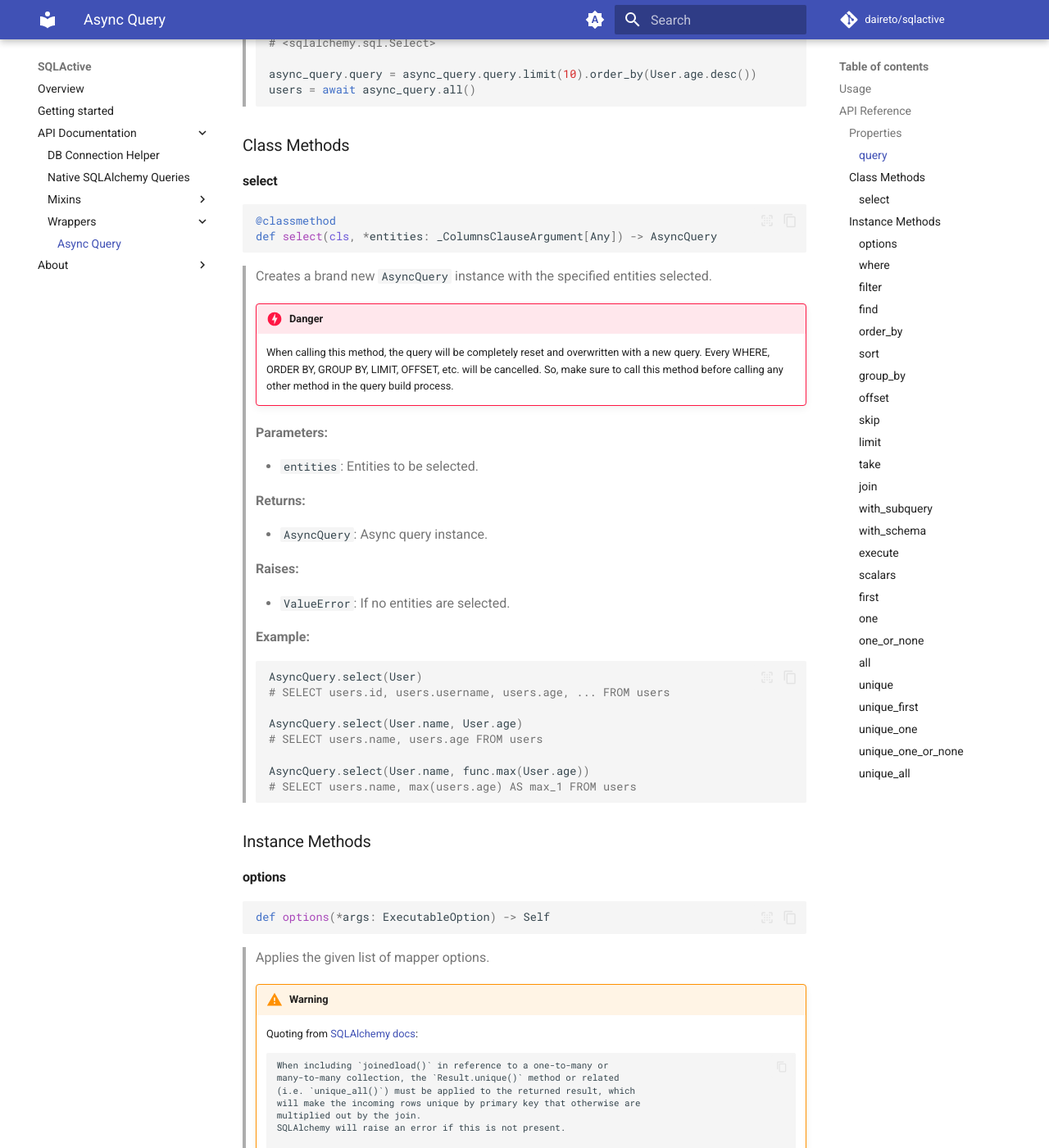
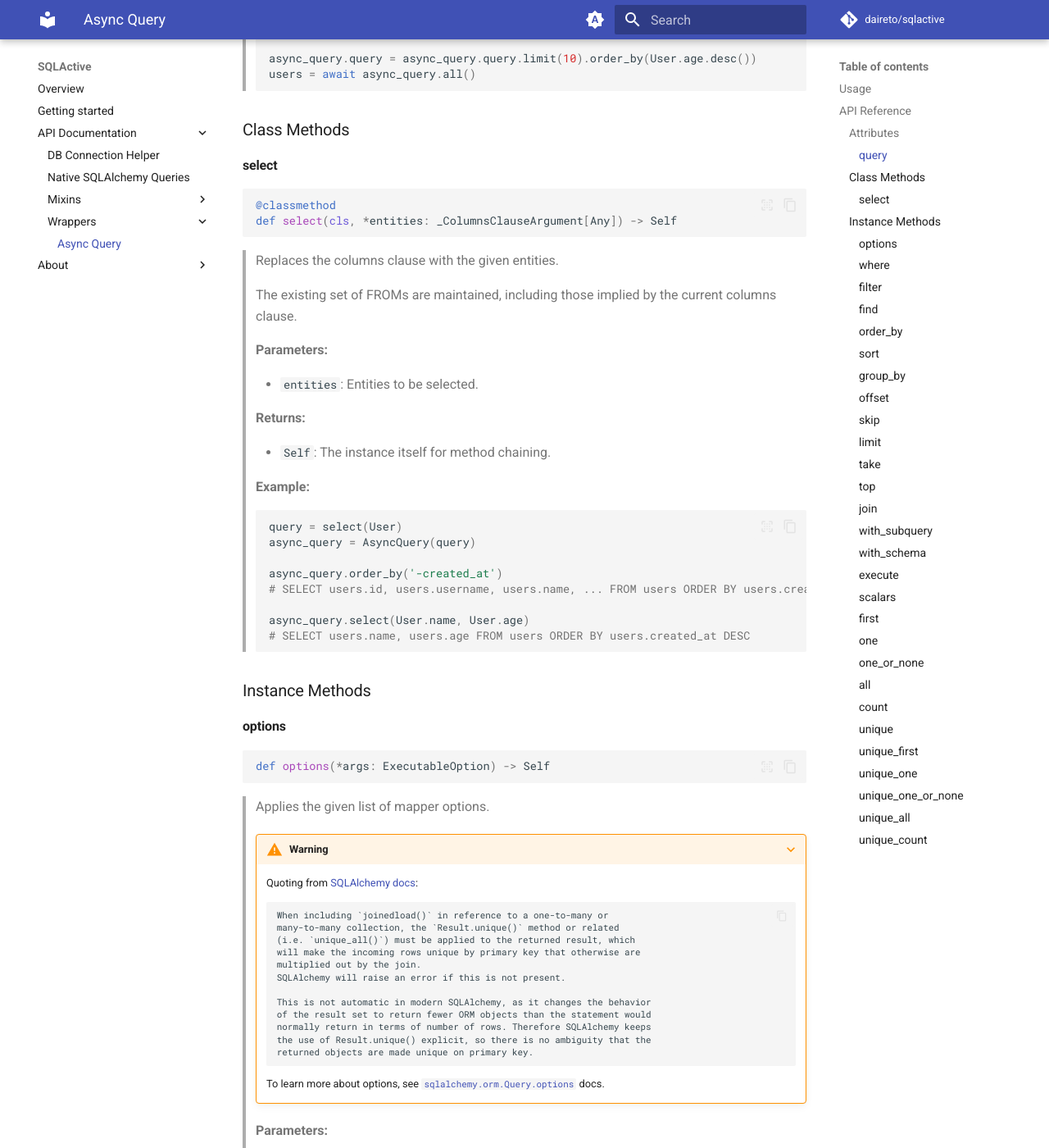
Before and after one commit to daireto/sqlactive, an MkDocs documentation site: the page built from docs/api/async-query.md, in a window 1280 px wide and 1400 px high, scrolled down 1514 px. Shown: the whole window at 82% size. Built offline with MkDocs 1.6.1 and Material for MkDocs 9.7.7, drawn with Linux system fonts in a browser that asks for light colours; comment, search, counter and statistics services are not loaded; some of the changed text lies outside the part shown.

Commit message:
docs: add docs for recent added methods and improve admonitions

````diff
--- a/docs/api/async-query.md
+++ b/docs/api/async-query.md
@@ -29,7 +29,7 @@ use the `query` property:
     # <sqlalchemy.sql.Select>
 ```
 
-!!! warning
+???+ warning
 
     If a `NoSessionError` is raised, it means that there is no session
     associated with the `AsyncQuery` instance. This can happen
@@ -57,15 +57,14 @@ use the `query` property:
 
 ## API Reference
 
-### Properties
+### Attributes
 
 #### query
 ```python
-@property
-def query(query: Select[tuple[Any, ...]]) -> Select[tuple[Any, ...]]
+query: Select[tuple[Any, ...]]
 ```
 
-> Sets and returns the original `sqlalchemy.sql.Select` instance.
+> The wrapped `sqlalchemy.sql.Select` instance.
 
 > **Example:**
 ```python
@@ -83,17 +82,13 @@ users = await async_query.all()
 #### select
 ```python
 @classmethod
-def select(cls, *entities: _ColumnsClauseArgument[Any]) -> AsyncQuery
+def select(cls, *entities: _ColumnsClauseArgument[Any]) -> Self
 ```
 
-> Creates a brand new `AsyncQuery` instance with the specified entities selected.
+> Replaces the columns clause with the given entities.
 
-> !!! danger
->
->     When calling this method, the query will be completely reset and
->     overwritten with a new query. Every WHERE, ORDER BY, GROUP BY, LIMIT,
->     OFFSET, etc. will be cancelled. So, make sure to call this method before
->     calling any other method in the query build process.
+> The existing set of FROMs are maintained, including those
+> implied by the current columns clause.
 
 > **Parameters:**
 
@@ -101,23 +96,19 @@ def select(cls, *entities: _ColumnsClauseArgument[Any]) -> AsyncQuery
 
 > **Returns:**
 
-> - `AsyncQuery`: Async query instance.
-
-> **Raises:**
-
-> - `ValueError`: If no entities are selected.
+> - `Self`: The instance itself for method chaining.
 
 > **Example:**
 
 > ```python
-> AsyncQuery.select(User)
-> # SELECT users.id, users.username, users.age, ... FROM users
+> query = select(User)
+> async_query = AsyncQuery(query)
 >
-> AsyncQuery.select(User.name, User.age)
-> # SELECT users.name, users.age FROM users
+> async_query.order_by('-created_at')
+> # SELECT users.id, users.username, users.name, ... FROM users ORDER BY users.created_at DESC
 >
-> AsyncQuery.select(User.name, func.max(User.age))
-> # SELECT users.name, max(users.age) AS max_1 FROM users
+> async_query.select(User.name, User.age)
+> # SELECT users.name, users.age FROM users ORDER BY users.created_at DESC
 > ```
 
 ### Instance Methods
@@ -129,7 +120,7 @@ def options(*args: ExecutableOption) -> Self
 
 > Applies the given list of mapper options.
 
-> !!! warning
+> ???+ warning
 >
 >     Quoting from [SQLAlchemy docs](https://docs.sqlalchemy.org/en/20/orm/queryguide/relationships.html#joined-eager-loading):
 >
@@ -270,7 +261,7 @@ def group_by(
 > It is recommended to select specific columns. You can use
 > the `select_columns` parameter to select specific columns.
 
-> !!! danger
+> ???+ danger
 >
 >     When selecting specific columns with the `select_columns` parameter,
 >     the query will be completely reset and overwritten with a new query.
@@ -376,6 +367,13 @@ def take(take: int) -> Self
 
 > Synonym for `limit()`.
 
+#### top
+```python
+def top(top: int) -> Self
+```
+
+> Synonym for `limit()`.
+
 #### join
 ```python
 def join(
@@ -433,7 +431,7 @@ def with_subquery(
 > If it is `True`, the eager loading strategy is `SELECT IN` (Selectinload),
 > otherwise `SELECT JOIN` (Subqueryload).
 
-> !!! warning
+> ???+ warning
 >
 >     A query which makes use of `subqueryload()` in conjunction with a limiting
 >     modifier such as `Query.limit()` or `Query.offset()` should always include
@@ -672,6 +670,25 @@ async def all(scalars: bool = True) -> Sequence[_T] | Sequence[Row[tuple[Any, ..
 > rows = await async_query.all(scalars=False)  # [(<User 1>,), (<User 2>,), ...]
 > ```
 
+#### count
+```python
+async def count() -> int
+```
+
+> Fetches the number of rows.
+
+> **Returns:**
+
+> - `int`: Number of rows.
+
+> **Example:**
+
+> ```python
+> query = select(User)
+> async_query = AsyncQuery(query)
+> count = await async_query.count()  # 34
+> ```
+
 #### unique
 ```python
 async def unique(scalars: bool = True) -> ScalarResult[_T] | Result[tuple[Any, ...]]
@@ -811,3 +828,22 @@ async def unique_all(scalars: bool) -> Sequence[_T] | Sequence[Row[tuple[Any, ..
 > users = await async_query.unique_all()              # [<User 1>, <User 2>, ...]
 > rows = await async_query.unique_all(scalars=False)  # [(<User 1>,), (<User 2>,), ...]
 > ```
+
+#### unique_count
+```python
+async def unique_count() -> int
+```
+
+> Fetches the number of unique rows.
+
+> **Returns:**
+
+> - `int`: Number of unique rows.
+
+> **Example:**
+
+> ```python
+> query = select(User)
+> async_query = AsyncQuery(query)
+> unique_count = await async_query.unique_count()  # 34
+> ```
````
Also changed, not shown: docs/api/active-record-mixin.md (+63 -18 lines), docs/api/inspection-mixin.md (+25 -7 lines), docs/api/native-sqlalchemy-queries.md (+1 -1 lines), docs/api/smart-query-mixin.md (+3 -3 lines), docs/getting-started.md (+12 -12 lines).
